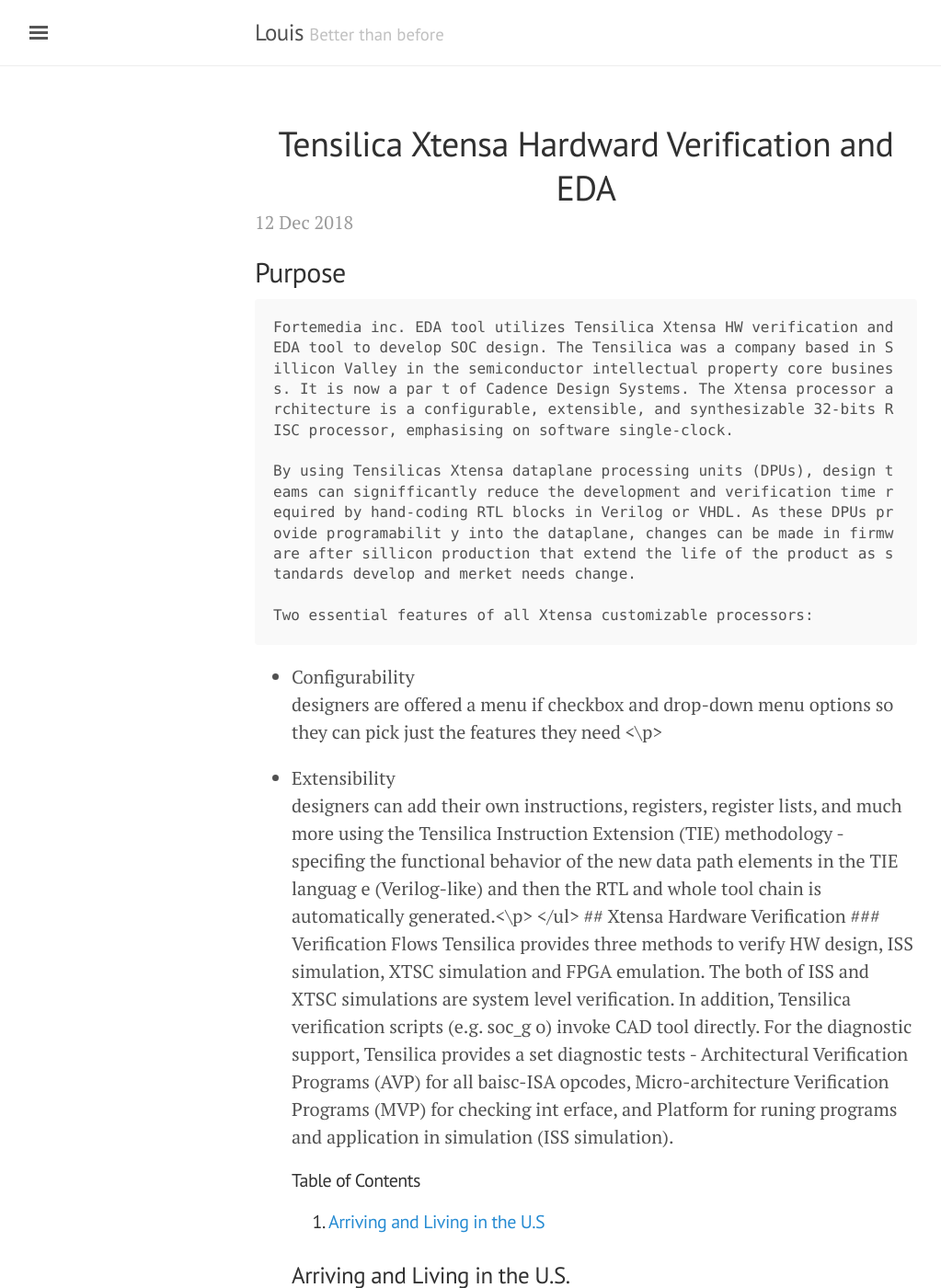
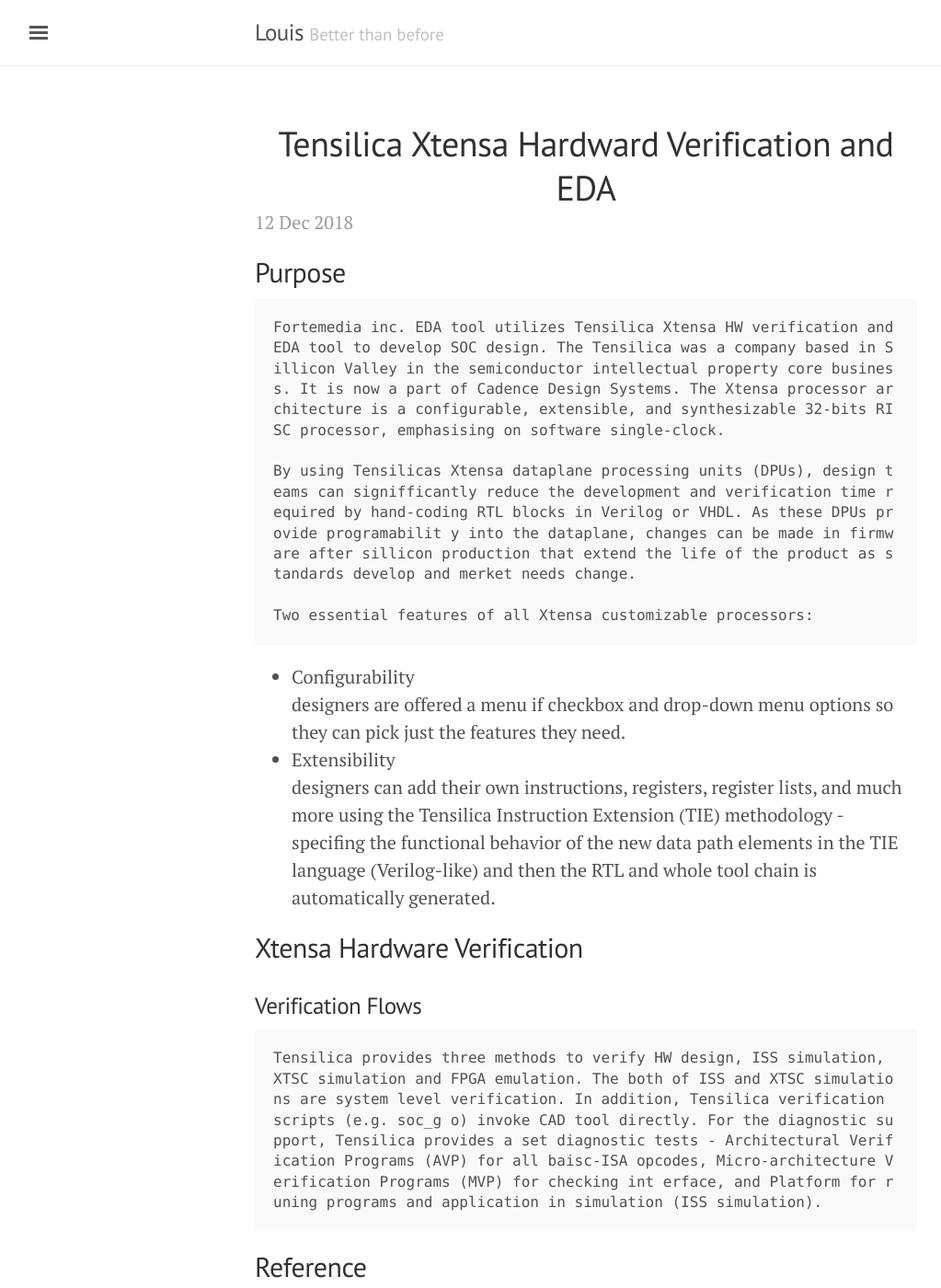
Before and after one commit to s311354/Louis, a Jekyll site: the page built from _posts/2018-12-12-Tensilica-Xtensa-HW-Verification-and-EDA.md, in a window 1280 px wide and 1400 px high. Shown: the whole window at 92% size, without its empty margins (3-1026 px from the left). Built offline with Jekyll 4.4.1, drawn with Linux system fonts in a browser that asks for light colours; nearby versions of some CDN libraries; some web fonts are replaced; comment, search, counter and statistics services are not loaded; some of the changed text lies outside the part shown.

Commit message:
modify the typeset

```diff
--- a/_posts/2018-12-12-Tensilica-Xtensa-HW-Verification-and-EDA.md
+++ b/_posts/2018-12-12-Tensilica-Xtensa-HW-Verification-and-EDA.md
@@ -4,9 +4,7 @@ title: Tensilica Xtensa Hardward Verification and EDA
 ---
 
 ## Purpose
-
-    Fortemedia inc. EDA tool utilizes Tensilica Xtensa HW verification and EDA tool to develop SOC design. The Tensilica was a company based in Sillicon Valley in the semiconductor intellectual property core business. It is now a par
-t of Cadence Design Systems. The Xtensa processor architecture is a configurable, extensible, and synthesizable 32-bits RISC processor, emphasising on software single-clock.
+    Fortemedia inc. EDA tool utilizes Tensilica Xtensa HW verification and EDA tool to develop SOC design. The Tensilica was a company based in Sillicon Valley in the semiconductor intellectual property core business. It is now a part of Cadence Design Systems. The Xtensa processor architecture is a configurable, extensible, and synthesizable 32-bits RISC processor, emphasising on software single-clock.
 
     By using Tensilicas Xtensa dataplane processing units (DPUs), design teams can signifficantly reduce the development and verification time required by hand-coding RTL blocks in Verilog or VHDL. As these DPUs provide programabilit
 y into the dataplane, changes can be made in firmware after sillicon production that extend the life of the product as standards develop and merket needs change.
@@ -14,10 +12,9 @@ y into the dataplane, changes can be made in firmware after sillicon production
     Two essential features of all Xtensa customizable processors:
 <ul style="list-style-type:disc">
   <li> Configurability </li>
-  <p> designers are offered a menu if checkbox and drop-down menu options so they can pick just the features they need <\p>
+   designers are offered a menu if checkbox and drop-down menu options so they can pick just the features they need.
   <li> Extensibility</li>
-  <p> designers can add their own instructions, registers, register lists, and much more using the Tensilica Instruction Extension (TIE) methodology - specifing the functional behavior of the new data path elements in the TIE languag
-e (Verilog-like) and then the RTL and whole tool chain is automatically generated.<\p>
+  designers can add their own instructions, registers, register lists, and much more using the Tensilica Instruction Extension (TIE) methodology - specifing the functional behavior of the new data path elements in the TIE language (Verilog-like) and then the RTL and whole tool chain is automatically generated.
 </ul>
 
 ## Xtensa Hardware Verification
@@ -26,24 +23,6 @@ e (Verilog-like) and then the RTL and whole tool chain is automatically generate
     Tensilica provides three methods to verify HW design, ISS simulation, XTSC simulation and FPGA emulation. The both of ISS and XTSC simulations are system level verification. In addition, Tensilica verification scripts (e.g. soc_g
 o) invoke CAD tool directly. For the diagnostic support, Tensilica provides a set diagnostic tests - Architectural Verification Programs (AVP) for all baisc-ISA opcodes, Micro-architecture Verification Programs (MVP) for checking int
 erface, and Platform for runing programs and application in simulation (ISS simulation).
-
-
-
-<h4><a name="TableContent"></a> Table of Contents</h4>
-<h5><ol>
-    <li><a href="#Arriving">Arriving and Living in the U.S</a></li>
-</ol></h5>
-
-<h3><a name="Arriving"></a> Arriving and Living in the U.S. </h3>
-
-#### SEVIS and Social Secuity
-
-<ul style="list-style-type:disc">
-  <li> Driving while under the influence of alcohol is strictly against the law.</li>
-  <li> The United States has an open container law, which means that you are not allowed to drink alcohol in public spaces, such as on the street or in a park.</li>
-  <li> You are not allowed to camp or sleep in public areas.</li>
-  <li> Hitchhiking is not allowed or advised.</li>
-</ul>
 
 ## Reference
 
```
